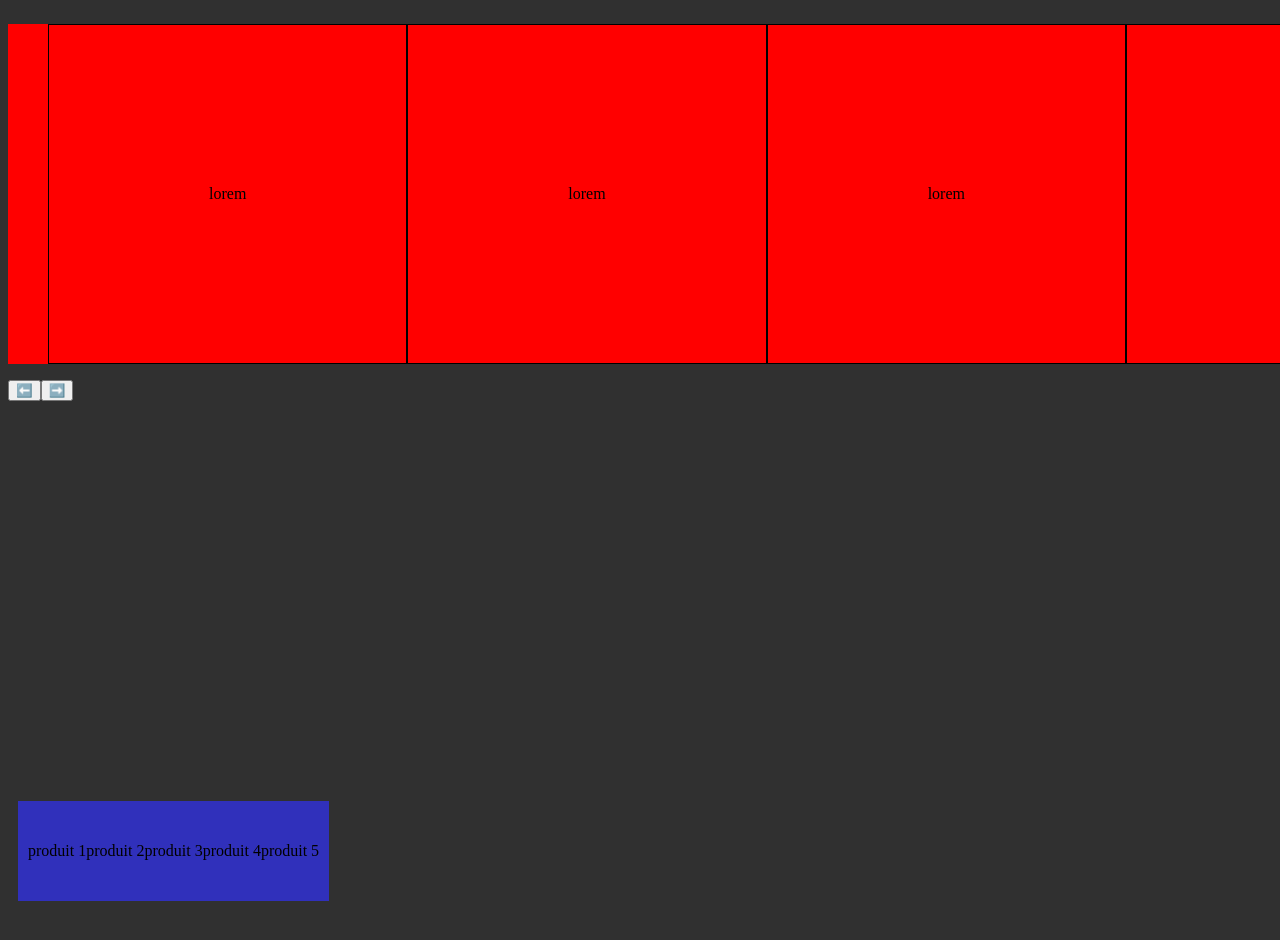
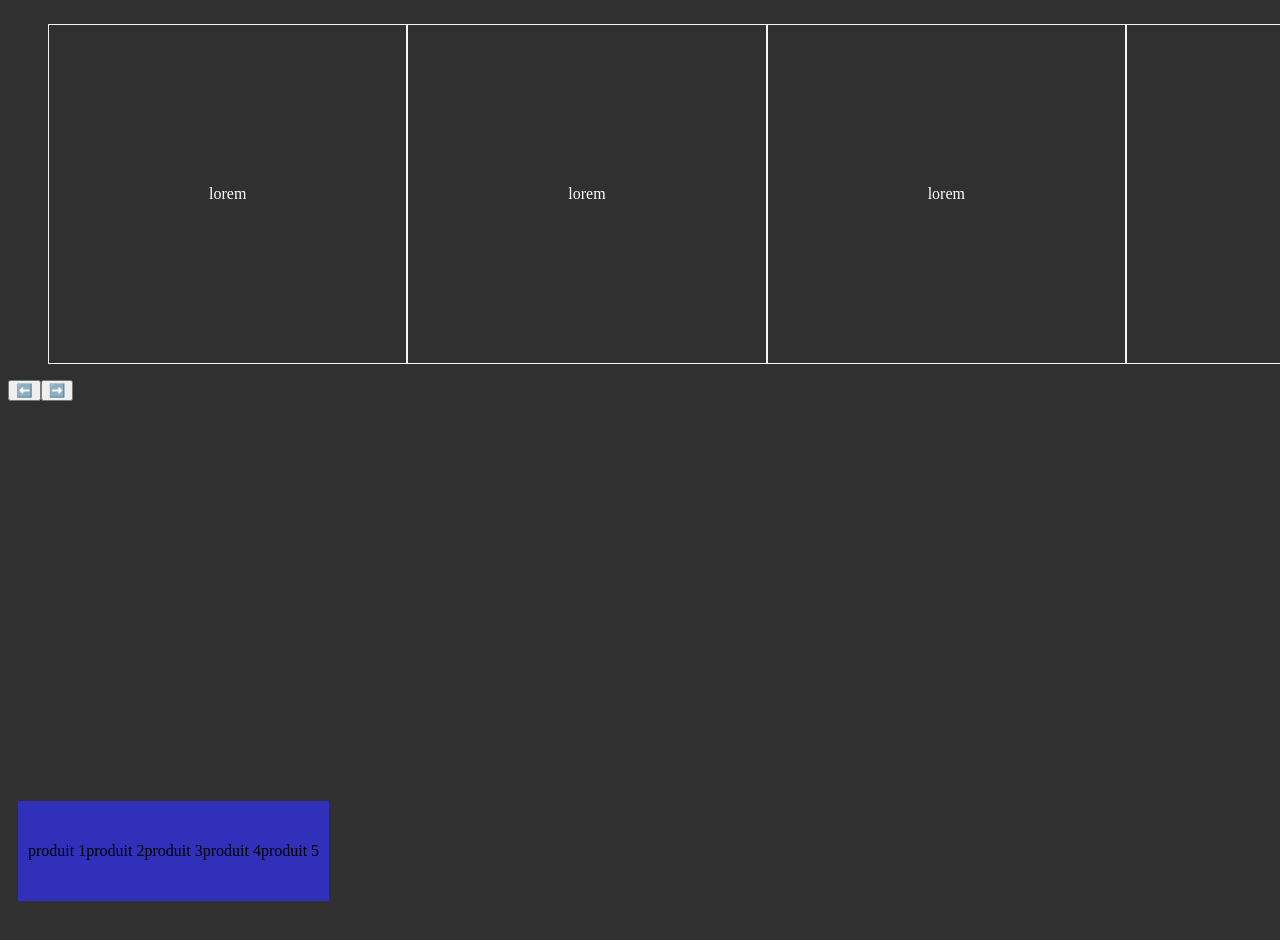
Before and after one commit to JordanSerafini/GSAP-Anim, a React (Vite) app: page / in a window 1280 px wide. Shown: the top 940 px of the page. Built offline with nearby package versions, Linux system fonts and the light colour scheme; a web font is replaced by a local one.

Commit message:
:construction: working

```diff
--- a/src/assets/components/horizontalScroll.jsx
+++ b/src/assets/components/horizontalScroll.jsx
@@ -8,7 +8,7 @@ function HorizontalScroll() {
   const moveX = useRef(0);
   const listeRef = useRef(null);
 
-  const scrollDistance = 200;
+  const scrollDistance = 350;
 
   const scrollAndUpdateScale = (direction) => {
     // Calcul de la nouvelle position x en fonction de la direction du défilement
@@ -17,7 +17,7 @@ function HorizontalScroll() {
     // Animation de défilement horizontal
     gsap.to(".list-item", {
       x: moveX.current,
-      duration: 2,
+      duration: 0.5,
       ease: "power1.inOut",
       onUpdate: updateScale, // Mise à jour de l'échelle pendant l'animation
     });
--- a/src/index.css
+++ b/src/index.css
@@ -62,17 +62,16 @@ Body {
 }
 
 .liste {
-  background-color: red;
   list-style: none;
   display: flex;
   flex-direction: row;
   gap: 0rem;
   overflow: scroll;
-
+  color: white;
 }
 
 .list-item {
-  border: solid 1px black;
+  border: solid 1px whitesmoke;
   padding: 10rem;
 }
 
```
